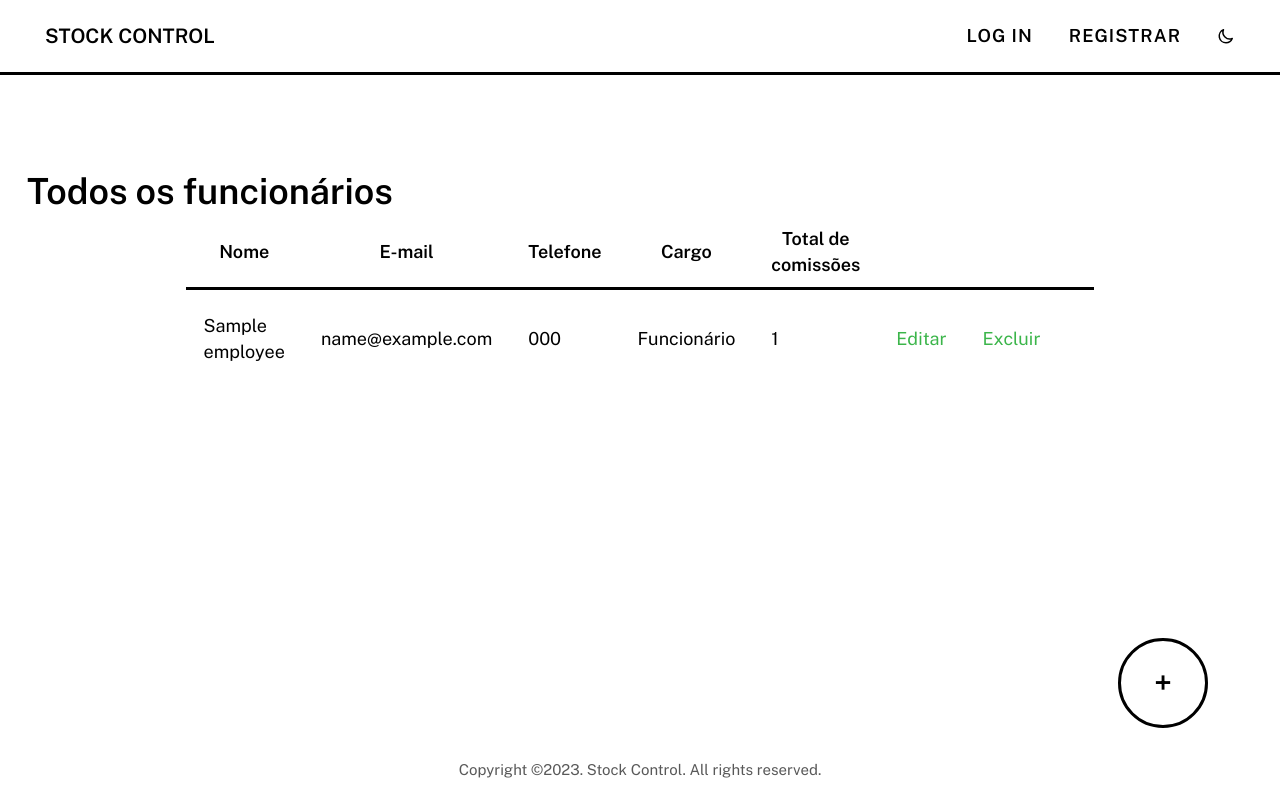
After one commit to gabmats-creator/gerenciamento-de-estoque, a Flask app: template templates/employees.html in a window 1280 px wide. The commit adds this page. Run offline with Flask 3, Linux system fonts and the light colour scheme; the template is opened without the code that fills it: most values are stand-ins (such as "Sample title", 1, 10 or a date in 2020).

Commit message:
feat: novas páginas

```diff
--- a/app.py
+++ b/app.py
@@ -38,29 +38,19 @@ def create_app():
 
         return route_wrapper
 
-    def real_format(value):
-        locale.setlocale(locale.LC_ALL, "pt_BR.utf8")
-        float_value = value
-        formatted_value = locale.currency(float_value, grouping=True, symbol=None)
+    def formata_reais(valor):
+        valor_formatado = f"R$ {valor:.2f}"
 
-        return formatted_value
+        return valor_formatado
 
     def format_today_date():
-        data_hora_atual = datetime.now()
-        dia = data_hora_atual.day
-        mes = data_hora_atual.month
-        ano = data_hora_atual.year
-        hora = data_hora_atual.hour
-        data_hora_personalizada = datetime(ano, mes, dia, hora)
-        formato = "%d/%m/%Y %H:%M"
-
-        return data_hora_personalizada.strftime(formato)
+        return datetime.now().strftime("%d/%m/%Y %H:%M")
 
     def create_sale(total, products):
         commission = total * 0.07
-        insertion_date = datetime.now().strftime("%d/%m/%Y %H:%M:%S")
         user_data = current_app.db.users.find_one({"email": session["email"]})
         user = User(**user_data)
+
         number = 1
         sale_data = current_app.db.sales.find({"employee_id": user._id})
         for sale in sale_data:
@@ -68,15 +58,19 @@ def create_app():
 
         sale = Sale(
             _id=uuid.uuid4().hex,
-            date=insertion_date,
+            date=format_today_date(),
             total=total,
             employee_id=user._id,
             employee_name=user.name,
             commission=round(commission),
+            number=number,
+            enterprise_id=user.enterprise_id,
             products=products,
-            number=number,
         )
         current_app.db.sales.insert_one(asdict(sale))
+        current_app.db.users.update_one(
+                {"_id": user._id}, {"$set": {"totalCommission": round(float(user.totalCommission) + commission)}}
+            )
 
     @app.route("/")
     @login_required
@@ -93,6 +87,8 @@ def create_app():
             .limit(3)
         )
         product = [Product(**product) for product in product_data]
+        for produto in product:
+            produto.productValue = formata_reais(float(produto.productValue))
 
         return render_template(
             "index.html",
@@ -103,7 +99,7 @@ def create_app():
             cargo=user.admin,
         )
 
-    @app.route("/produtos-disponiveis", methods=["GET", "POST"])
+    @app.route("/produtos", methods=["GET", "POST"])
     @login_required
     def products(
         confirm_edit=None,
@@ -120,16 +116,25 @@ def create_app():
             {"_id": user.enterprise_id}
         )
         enterprise = Enterprise(**enterprise_data)
+        indisp = None
         if not product:
             product_data = current_app.db.products.find(
                 {"_id": {"$in": enterprise.products}, "quantidadeTotal": {"$gt": 0}}
             )
             product = [Product(**prod) for prod in product_data]
+            for produto in product:
+                produto.productValue = formata_reais(float(produto.productValue))
+
+            indisp_data = current_app.db.products.find(
+                {"_id": {"$in": enterprise.products}, "quantidadeTotal": 0}
+            )
+            indisp = [Product(**ind) for ind in indisp_data]
 
         return render_template(
             "products.html",
-            title="Stock Control - Contas a Pagar",
+            title="Stock Control - Produtos",
             product_data=product,
+            indisp=indisp,
             confirm_kart=confirm_kart,
             erro=erro,
             qtdeDispo=qtdeDispo,
@@ -216,7 +221,6 @@ def create_app():
                 {"_id": user_id}, {"$set": {"enterprise_id": enterprise._id}}
             )
 
-            flash("Usuário registrado com sucesso!")
             return redirect(url_for(".login"))
         return render_template(
             "new_enterprise.html",
@@ -284,10 +288,12 @@ def create_app():
             {"_id": {"$in": enterprise.products}, "quantidadeCarrinho": {"$ne": 0}}
         )
         product = [Product(**prod) for prod in product_data]
+        for produto in product:
+            produto.productValue = formata_reais(produto.productValue)
 
         return render_template(
             "shopping_kart.html",
-            title="Stock Control - Contas a Pagar",
+            title="Stock Control - Carrinho",
             product_data=product,
             delete_kart=delete_kart,
             confirm_edit=confirm_edit,
@@ -336,7 +342,7 @@ def create_app():
             operacao = request.form.get("operacao")
             if operacao == "remove_kart":
                 current_app.db.products.update_one(
-                    {"_id": _id}, {"$set": {"carrinho": False}}
+                    {"_id": _id}, {"$set": {"quantidadeCarrinho": 0}}
                 )
 
             return redirect(url_for(".shopping_kart"))
@@ -361,15 +367,17 @@ def create_app():
                     product_data = current_app.db.products.find_one(
                         {"_id": request.args.get("_id")}
                     )
-                    current_app.db.products.update_one(
-                        {"_id": request.args.get("_id")},
-                        {
-                            "$set": {
-                                "quantidadeTotal": product_data["quantidadeTotal"] - 1
-                            }
-                        },
-                    )
-                    # Já atualizei a quantidade do produto, preciso pedir pro usuário informar, depois, pegar o valor do produto * quantidade pra calcular sua comissão
+                    if product_data["quantidadeTotal"] > 0:
+                        current_app.db.products.update_one(
+                            {"_id": request.args.get("_id")},
+                            {
+                                "$set": {
+                                    "quantidadeTotal": product_data["quantidadeTotal"] - 1
+                                }
+                            },
+                        )
+                        prod_name = "{}({}unid.)".format(product_data["productName"], 1)
+                        create_sale(float(product_data["productValue"]), [prod_name])
 
                 return redirect(url_for(".products"))
             return products(sale_kart=True)
@@ -414,15 +422,34 @@ def create_app():
 
         return shopping_kart(sale_kart=True)
 
-    @app.route("/your-sales")
+    @app.route("/suas-vendas")
     @login_required
     def your_sales():
         user_data = current_app.db.users.find_one({"email": session["email"]})
         user = User(**user_data)
         sale_data = current_app.db.sales.find({"employee_id": user._id})
         sale = [Sale(**sal) for sal in sale_data]
+        for venda in sale:
+            venda.commission = formata_reais(float(venda.commission))
+            venda.total = formata_reais(float(venda.total))
 
         return render_template("your_sales.html", vendas=sale)
+
+    @app.route("/vendas")
+    @login_required
+    def all_sales():
+        user_data = current_app.db.users.find_one({"email": session["email"]})
+        user = User(**user_data)
+        enterprise_data = current_app.db.enterprises.find_one(
+            {"_id": user.enterprise_id}
+        )
+        enterprise = Enterprise(**enterprise_data)
+        sale_data = current_app.db.sales.find({"enterprise_id": enterprise._id})
+        sales = [Sale(**sal) for sal in sale_data]
+        for venda in sales:
+            venda.commission = formata_reais(float(venda.commission))
+            venda.total = formata_reais(venda.total)
+        return render_template("all_sales.html", sale_data=sales)
 
     @app.get("/toggle-theme")
     def toggle_theme():
@@ -433,6 +460,101 @@ def create_app():
             session["theme"] = "dark"
 
         return redirect(request.args.get("current_page"))
+
+    @app.route("/novo-funcionario", methods=["GET", "POST"])
+    @login_required
+    def new_employee():
+        form = RegisterForm()
+
+        if request.method == "POST":
+            if current_app.db.users.find_one({"email": form.email.data}):
+                flash("Este email já está em uso", category="danger")
+                return redirect(url_for(".new_employee"))
+            else:
+                user_data = current_app.db.users.find_one({"email": session["email"]})
+                _user = User(**user_data)
+                user = User(
+                    _id=uuid.uuid4().hex,
+                    name=form.nome.data,
+                    email=form.email.data,
+                    telefone=form.telefone.data,
+                    cnpj=_user.cnpj,
+                    admin=False,
+                    enterprise_id=_user.enterprise_id,
+                    password=pbkdf2_sha256.hash(form.password.data),
+                )
+                current_app.db.users.insert_one(asdict(user))
+
+                return redirect(url_for(".index"))
+
+        return render_template(
+            "new_employee.html", title="StockControl - Novo Funcionário", form=form
+        )
+
+    @app.route("/funcionários")
+    @login_required
+    def employees(confirm_edit=None, employee_data=None, confirm_delete=None):
+        if not employee_data:
+            _user_data = current_app.db.users.find_one({"email": session["email"]})
+            _user = User(**_user_data)
+            user_data = current_app.db.users.find({"enterprise_id": _user.enterprise_id})
+            employee_data = [User(**us) for us in user_data]
+            for emp in employee_data:
+                emp.totalCommission = formata_reais(emp.totalCommission)
+
+        return render_template("employees.html", employee_data=employee_data, confirm_edit=confirm_edit, confirm_delete=confirm_delete)
+
+    @app.route("/edit-employee/<string:_id>", methods=["GET", "POST"])
+    @login_required
+    def edit_employee(_id: str):
+        operacao = request.form.get("operacao")
+        user_data = current_app.db.users.find({"_id": _id})
+        user = [User(**us) for us in user_data]
+        if request.method == "POST":
+            if operacao == "Confirmar":
+                if request.form.get("name"):
+                    current_app.db.users.update_one(
+                        {"_id": _id},
+                        {"$set": {"name": request.form.get("name")}},
+                    )
+                if request.form.get("email"):
+                    found = False
+                    if user[0].email == session["email"]:
+                        found = True
+                    current_app.db.users.update_one(
+                        {"_id": _id},
+                        {"$set": {"email": request.form.get("email")}},
+                    )
+                    if found:
+                        session["email"] = request.form.get("email")
+
+                if request.form.get("telefone"):
+                    current_app.db.users.update_one(
+                        {"_id": _id},
+                        {"$set": {"telefone": request.form.get("telefone")}},
+                    )
+
+            return redirect(url_for(".employees"))
+
+        return employees(confirm_edit=True, employee_data=user)
+
+    @app.route("/delete-employee/<string:_id>", methods=["GET", "POST"])
+    @login_required
+    def delete_employee(_id: str):
+        if request.method == "POST":
+            operacao = request.form.get('operacao')
+            if operacao == "excluir":
+                user_data = current_app.db.users.find_one({"email": session["email"]})
+                user = User(**user_data)
+                current_app.db.users.delete_one({'_id': _id})
+                if _id == user._id:
+                    current_app.db.enterprises.delete_one({'_id': user.enterprise_id})
+                    session.clear()
+
+            return redirect(url_for(".employees"))
+
+        return employees(confirm_delete=True)
+
 
     @app.route("/registrar", methods=["GET", "POST"])
     def register():
@@ -462,6 +584,7 @@ def create_app():
                     cnpj=form.cnpj.data,
                     admin=admin,
                     enterprise_id=enterprise_id,
+                    totalCommission=0,
                     password=pbkdf2_sha256.hash(form.password.data),
                 )
                 current_app.db.users.insert_one(asdict(user))
--- a/models.py
+++ b/models.py
@@ -23,6 +23,7 @@ class User:
     cnpj: str
     admin: bool
     enterprise_id: str
+    totalCommission: float
     password: str
     products: list[str] = field(default_factory=list)
 
@@ -46,4 +47,5 @@ class Sale:
     employee_name: str
     commission: float
     number: int
+    enterprise_id: str
     products: list[str] = field(default_factory=list)
--- /dev/null
+++ b/templates/employees.html
@@ -0,0 +1,109 @@
+{% from "macros/fields.html" import render_text_field %}
+
+{% extends "layout.html" %}
+
+{% block head_content %}
+    <link rel="stylesheet" href="{{ url_for('static', filename='css/products.css') }}">
+{% endblock %}
+
+{% block main_content %}
+    <h1>Todos os funcionários</h1>
+    {% if employee_data %}
+        <table class="table">
+            <colgroup>
+                <col style="width: 20%">
+                <col style="width: 20%">
+                <col style="width: 20%">
+                <col style="width: 20%">
+                <col style="width: 20%">
+            </colgroup>
+
+            <thead>
+                <th class="table__cell table__cell--header">Nome</th>
+                <th class="table__cell table__cell--header">E-mail</th>
+                <th class="table__cell table__cell--header">Telefone</th>
+                <th class="table__cell table__cell--header">Cargo</th>
+                <th class="table__cell table__cell--header">Total de comissões</th>
+                <th class="table__cell table__cell--header"></th>
+                <th class="table__cell table__cell--header"></th>
+                <th class="table__cell table__cell--header"></th>
+            </thead>
+            <tbody>
+                {% for employee in employee_data %}
+                    <tr>
+                        <td class="table__cell">
+                            <p class="table__productname">{{ employee.name }}</p>
+                        </td>
+                        <td class="table__cell">{{ employee.email }}</td>
+                        <td class="table__cell">{{ employee.telefone }}</td>
+                        {% if employee.admin %}
+                            <td class="table__cell">Gerente</td>
+                        {% else %}
+                            <td class="table__cell">Funcionário</td>
+                        {% endif %}
+                        <td class="table__cell">{{ employee.totalCommission }}</td>
+                        <td class="table__cell">
+                            <a href="{{ url_for('edit_employee', _id=employee._id) }}" class="table__link" id="mostrarPopup">Editar</a>
+                        </td>
+                        <td class="table__cell">
+                            <a href="{{ url_for('delete_employee', _id=employee._id) }}" class="table__link" id="mostrarPopup">Excluir</a>
+                        </td>
+                    </tr>
+                {% endfor %}
+            </tbody>
+        </table>
+    {% else %}
+        <p class="table__empty">Você ainda não possui nenhum funcionário <a href="{{ url_for('new_employee') }}" class="link">adicionar um funcionário?</a>?</p>
+    {% endif %}
+
+    <a
+        href="{{ url_for('add_product') }}"
+        class="button button--add"
+    >
+    <span>+</span>
+    </a>
+
+    {% if confirm_edit %}
+        <div class="overlay" id="overlay"></div>
+        <div class="popup" id="popup">
+            <h2>Editar dados</h2>
+            <p>com essas alterações, o funcionário responsável por esse produto passará a ser você </p>
+            {% for employee in employee_data %}
+                <form method="POST">
+                    <label for="name">Nome</label>
+                    <input id="name" type="text" value="{{ employee.name }}" name="name" placeholder="Novo nome do funcionário">
+                    <label for="email">E-mail</label>
+                    <input id="email" type="text" value="{{ employee.email }}" name="email" placeholder="Novo E-mail">
+                    <label for="telefone">Telefone</label>
+                    <input id="telefone" type="text" value="{{ employee.telefone }}" name="telefone" placeholder="Novo telefone">
+                    <input  type="hidden" name="operacao" value="Confirmar">
+                        <button type="submit">Confirmar</button>
+                </form>
+            {% endfor %}
+
+            <form method="POST">
+                <input type="hidden" name="operacao" value="cancelar">
+                <button type="submit">Cancelar</button>
+            </form>
+        </div>
+
+    {% endif %}
+    {% if confirm_delete %}
+        <div class="overlay" id="overlay"></div>
+        </div>
+
+        <div class="popup" id="popup">
+            <h2>Deseja excluir este funcionário?</h2>
+            <p>Esta ação é definitiva</p>
+            <form method="POST">
+                <input type="hidden" name="operacao" value="excluir">
+                <button type="submit">Excluir</button>
+            </form>
+            <form method="POST">
+                <input type="hidden" name="operacao" value="cancelar">
+                <button type="submit">Cancelar</button>
+            </form>
+        </div>
+    {% endif %}
+
+{% endblock %}
--- a/templates/shopping_kart.html
+++ b/templates/shopping_kart.html
@@ -50,7 +50,7 @@
             </tbody>
         </table>
     {% else %}
-        <p class="table__empty">Você ainda não possui nenhum produto no carrinho, para adicionar, vá para <a href="{{ url_for('products') }}" class="link">todos os produtos</a>e escolha o produto que deseja adicionar</p>
+        <p class="table__empty">Você ainda não possui nenhum produto no carrinho, para adicionar, vá para <a href="{{ url_for('products') }}" class="link">todos os produtos</a> e escolha o produto que deseja adicionar</p>
     {% endif %}
 
     <a
--- a/templates/your_sales.html
+++ b/templates/your_sales.html
@@ -22,8 +22,8 @@
                 <th class="table__cell table__cell--header">Venda</th>
                 <th class="table__cell table__cell--header">Produto/quantidade</th>
                 <th class="table__cell table__cell--header">Realizada em</th>
+                <th class="table__cell table__cell--header">Valor total</th>
                 <th class="table__cell table__cell--header">Comissão total</th>
-                <th class="table__cell table__cell--header"></th>
                 <th class="table__cell table__cell--header"></th>
                 <th class="table__cell table__cell--header"></th>
             </thead>
@@ -39,8 +39,8 @@
                             {% endfor %}
                         </td>
                         <td class="table__cell">{{ venda.date }}</td>
+                        <td class="table__cell">{{ venda.total}}</td>
                         <td class="table__cell">{{ venda.commission }}</td>
-                        <td class="table__cell">{{ venda.quantidadeTotal}}</td>
                     </tr>
                 {% endfor %}
             </tbody>
```
Also changed, not shown: templates/all_sales.html (added, +48 -0 lines), templates/index.html (+13 -7 lines), templates/new_employee.html (added, +31 -0 lines), templates/products.html (+61 -17 lines).
